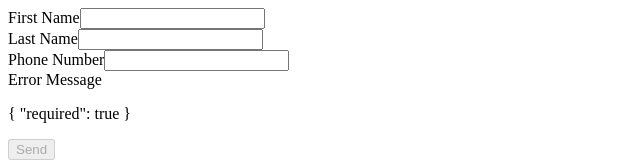
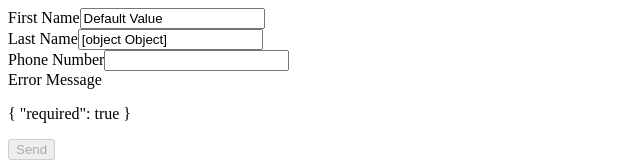
Before and after one commit to oomusou/DemoNgFormRxJs1216, an Angular app: page / in a window 1280 px wide. Shown: the top 162 px of the page, without its empty margins (0-640 px from the left). Built offline with nearby package versions, Linux system fonts and the light colour scheme.

Commit message:
改成 Reactive Form 的方式

```diff
--- a/src/app/app.component.html
+++ b/src/app/app.component.html
@@ -1,19 +1,19 @@
-<form #form="ngForm" novalidate (ngSubmit)="send(form)">
+<form [formGroup]="formData" novalidate (ngSubmit)="send(formData)">
     <div>
         <label>First Name</label>
-        <input type="text" name="firstName" [(ngModel)]="firstName" required>
+        <input type="text" name="firstName" formControlName="firstName" required>
     </div>
     <div>
         <label>Last Name</label>
-        <input type="text" name="lastName" [(ngModel)]="lastName" required>
+        <input type="text" name="lastName" formControlName="lastName" required>
     </div>
     <div>
         <label>Phone Number</label>
-        <input type="tel" name="phoneNumber" [(ngModel)]="phoneNumber" required>
-        <div *ngIf="form.controls?.phoneNumber?.invalid">
+        <input type="tel" name="phoneNumber" formControlName="phoneNumber" required>
+        <div *ngIf="formData.controls?.phoneNumber?.invalid">
             Error Message
         </div>
     </div>
-    <p>{{ form.controls?.phoneNumber?.errors | json }}</p>
-    <button type="submit" [disabled]="form.invalid">Send</button>
+    <p>{{ formData.controls?.phoneNumber?.errors | json }}</p>
+    <button type="submit" [disabled]="formData.invalid">Send</button>
 </form>
--- a/src/app/app.component.ts
+++ b/src/app/app.component.ts
@@ -1,9 +1,24 @@
 import {Component} from '@angular/core';
-import {FormGroup} from '@angular/forms/src/model';
+import {FormControl, FormGroup, Validators} from '@angular/forms';
 
 @Component(
     {selector: 'app-root', templateUrl: './app.component.html', styles: []})
 export class AppComponent {
+  /* 期望的 Form 格式
+  {
+    firstName:'Chang',
+    lastName: 'Poy',
+    phoneNumber: 1234
+  }
+   */
+
+  formData = new FormGroup({
+    'firstName': new FormControl('Default Value', Validators.required),
+    'lastName':
+        new FormControl({value: '', disable: true}, Validators.required),
+    'phoneNumber': new FormControl('')
+  });
+
   send(form) {
     console.log(form.value);
   }
```
